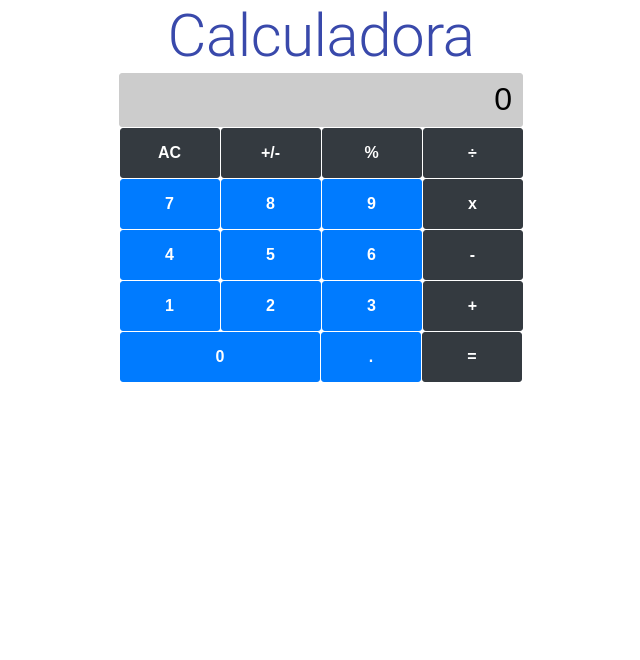
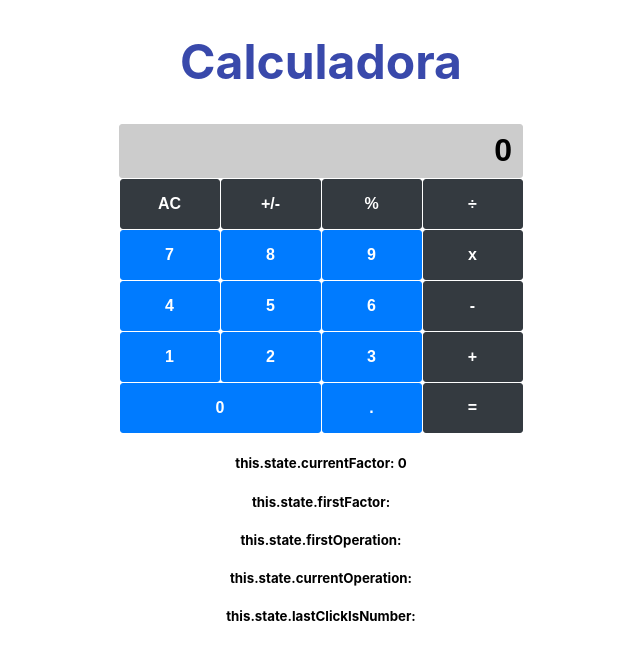
Before and after one commit to vcnsiqueira/React_calculator, a React (Create React App) app: page / in a window 1280 px wide. Shown: the top 660 px of the page, without its empty margins (319-959 px from the left). Built offline with nearby package versions, Linux system fonts and the light colour scheme.

Commit message:
Changing the Title from material-ui to styled-components and dealing with the problem with operation point

```diff
--- a/src/App.js
+++ b/src/App.js
@@ -4,7 +4,6 @@ import './App.css';
 import Title from './Components/Title/Title';
 import MyButton from './Components/CustomButton/MyButton';
 import MyDisplay from './Components/Display/MyDisplay';
-import Container from '@material-ui/core/Container';
 
 class App extends Component {
 
@@ -103,11 +102,22 @@ class App extends Component {
     }
   }
 
+  testDecimalNumber = n => {
+    let nString = n.toString();
+    return nString.includes('.');
+  }
+
   handlePointButton = () => { // função que lida com o clique no botão "."
     let number = this.state.currentFactor;
-    this.state.currentOperation === '' ? number = `0.` : number = `${number}$.`
+    if(this.state.currentOperation === '' && ((!this.lastClickIsNumber) || this.lastClickIsNumber === '')) {
+      number = this.testDecimalNumber(number) ? number : `${number}.`;
+    } else if(this.state.lastClickIsNumber) {
+      number = this.testDecimalNumber(number) ? number : `${number}.`;
+    } else {
+      number = `${0}.`;
+    }
     this.setState({
-      currentFactor: parseFloat(number),
+      currentFactor: number,
       lastClickIsNumber: true
     });
   }
@@ -172,8 +182,8 @@ class App extends Component {
 
     return (
       <Fragment>
-        <Container className="calculator">
-          <Title title={'Calculadora'}/>
+        <div className="App">
+          <Title>Calculadora</Title>
           <div>
             <MyDisplay onChange={this.handleDisplay} value={this.state.currentFactor}/>
           </div>
@@ -202,11 +212,16 @@ class App extends Component {
             <MyButton backgroundColor="dark" variant="solid" id="+" size='1' onClick={event => this.handleOperationButton(event, '+')}>+</MyButton>
           </div>
           <div>
-            <MyButton backgroundColor="primary" variant="solid" id="0" type="Normal" size='2' onClick={event => this.handleNumberButton(event, '0')}>0</MyButton>
+            <MyButton backgroundColor="primary" variant="solid" id="0" type="Normal" size='2.01' onClick={event => this.handleNumberButton(event, '0')}>0</MyButton>
             <MyButton backgroundColor="primary" variant="solid" id="point" type="Normal" size='1' onClick={this.handlePointButton}>.</MyButton>
             <MyButton backgroundColor="dark" variant="solid" id="=" size='1' onClick={this.handleEqualButton}>=</MyButton>
           </div>
-        </Container>
+          <h5>this.state.currentFactor: {this.state.currentFactor}</h5>
+          <h5>this.state.firstFactor: {this.state.firstFactor}</h5>
+          <h5>this.state.firstOperation: {this.state.firstOperation}</h5>
+          <h5>this.state.currentOperation: {this.state.currentOperation}</h5>
+          <h5>this.state.lastClickIsNumber: {`${this.state.lastClickIsNumber}`}</h5>
+        </div>
       </Fragment>
     );
   }
--- a/src/Components/Display/MyDisplay.js
+++ b/src/Components/Display/MyDisplay.js
@@ -10,6 +10,7 @@ const MyDisplay = styled.input`
     margin: 0.5px;
     font-size: 2rem;
     padding-right: 10px;
+    font-weight: bold;
 `;
 
 export default MyDisplay;
--- a/src/Components/Title/Title.js
+++ b/src/Components/Title/Title.js
@@ -1,8 +1,17 @@
-import React from 'react';
-import Typography from '@material-ui/core/Typography'
-import { makeStyles } from '@material-ui/core/styles';
+//import React from 'react';
+//import Typography from '@material-ui/core/Typography'
+//import { makeStyles } from '@material-ui/core/styles';
+import styled from 'styled-components';
 
-const useStyles = makeStyles({
+const Title = styled.h1`
+    text-align: center;
+    color: #3949AB;
+    font-size: 3rem;
+`
+
+
+
+/*const useStyles = makeStyles({
     titulo: {
         textAlign: 'center',
         color: '#3949ab'
@@ -15,6 +24,6 @@ const Title = props => {
     return(
         <Typography className={classes.titulo} variant="h2" component="h1">{title}</Typography>
     );
-};
+};*/
 
 export default Title
```
